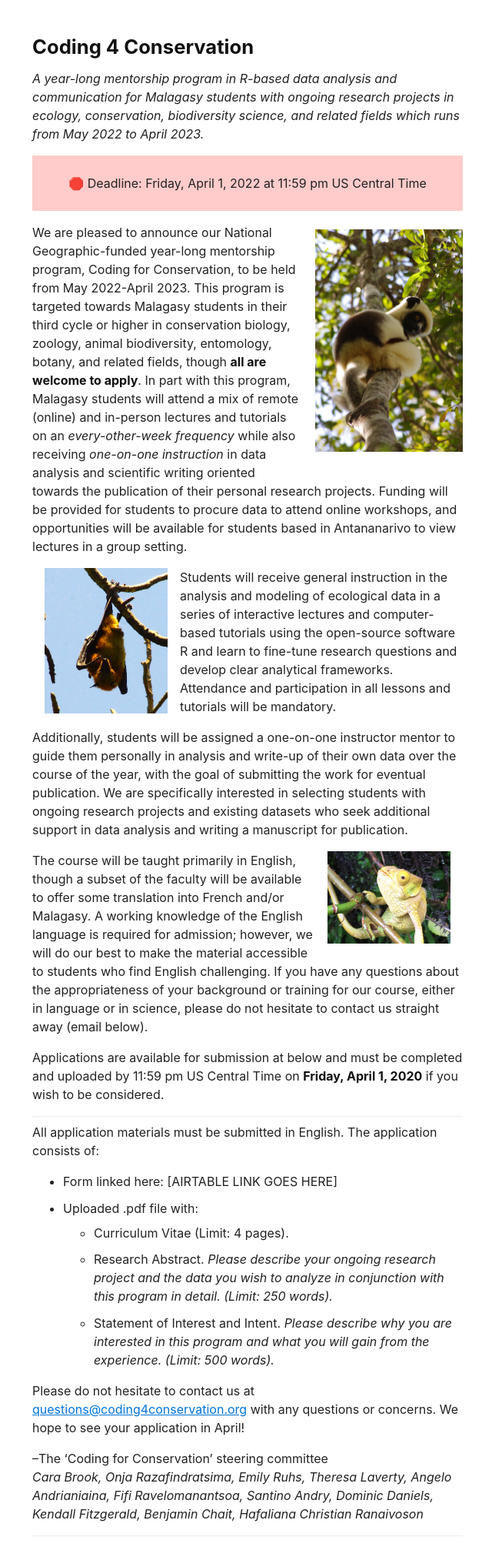
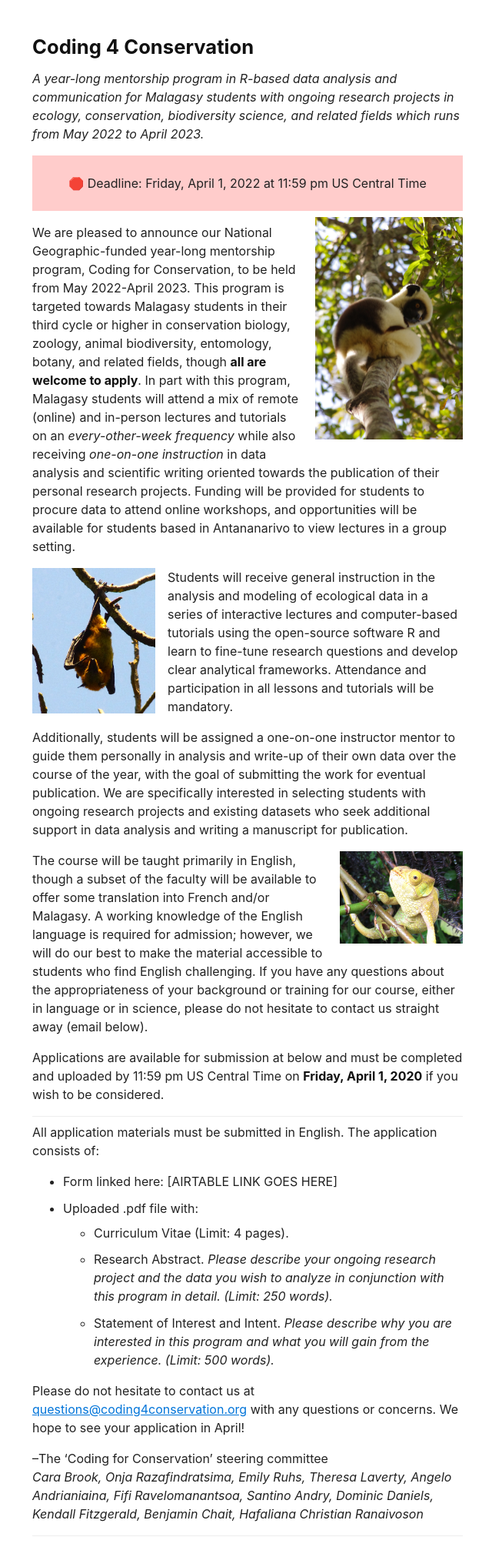
Before and after one commit to brooklabteam/coding4conservation, a Jekyll site: the page built from index.md, in a window 1280 px wide. Shown: the whole page at 77% size, without its empty margins (318-958 px from the left). Built offline with Jekyll 4.4.1, drawn with Linux system fonts in a browser that asks for light colours.

Commit message:
Update index.md

```diff
--- a/index.md
+++ b/index.md
@@ -8,17 +8,17 @@ title: "Coding 4 Conservation"
 <p><center>🛑 Deadline: Friday, April 1, 2022 at 11:59 pm US Central Time</center></p>
 </div>
 
-<img src="assets/img/IMGP0119.JPG" style="float: right; max-width: 12em; margin: 1em 0 1em 1em;" />
+<img src="assets/img/IMGP0119.JPG" style="float: right; max-width: 12em; margin: 0 0 1em 1em;" />
 
 <p>We are pleased to announce our National Geographic-funded year-long mentorship program, Coding for Conservation, to be held from May 2022-April 2023. This program is targeted towards Malagasy students in their third cycle or higher in conservation biology, zoology, animal biodiversity, entomology, botany, and related fields, though <strong>all are welcome to apply</strong>. In part with this program, Malagasy students will attend a mix of remote (online) and in-person lectures and tutorials on an <em>every-other-week frequency</em> while also receiving <em>one-on-one instruction</em> in data analysis and scientific writing oriented towards the publication of their personal research projects. Funding will be provided for students to procure data to attend online workshops, and opportunities will be available for students based in Antananarivo to view lectures in a group setting.</p>
 
-<img src="assets/img/IMGP1272.JPG" style="float: left; max-width: 10em; margin: 0 1em 1em 1em;" />
+<img src="assets/img/IMGP1272.JPG" style="float: left; max-width: 10em; margin: 0 1em 1em 0;" />
 
 <p>Students will receive general instruction in the analysis and modeling of ecological data in a series of interactive lectures and computer-based tutorials using the open-source software R and learn to fine-tune research questions and develop clear analytical frameworks. <!-- A preliminary outline of our planned instructional series is available here: link??? //--> Attendance and participation in all lessons and tutorials will be mandatory.</p>
 
 <p>Additionally, students will be assigned a one-on-one instructor mentor to guide them personally in analysis and write-up of their own data over the course of the year, with the goal of submitting the work for eventual publication. We are specifically interested in selecting students with ongoing research projects and existing datasets who seek additional support in data analysis and writing a manuscript for publication. </p>
 
-<img src="assets/img/IMG_1317.JPG" style="float: right; width: 60%; max-width: 10em; margin: 0 1em 1em 1em;" />
+<img src="assets/img/IMG_1317.JPG" style="float: right; width: 60%; max-width: 10em; margin: 0 0 1em 1em;" />
 
 <p>The course will be taught primarily in English, though a subset of the faculty will be available to offer some translation into French and/or Malagasy. A working knowledge of the English language is required for admission; however, we will do our best to make the material accessible to students who find English challenging. If you have any questions about the appropriateness of your background or training for our course, either in language or in science, please do not hesitate to contact us straight away (email below).</p>
 
```
